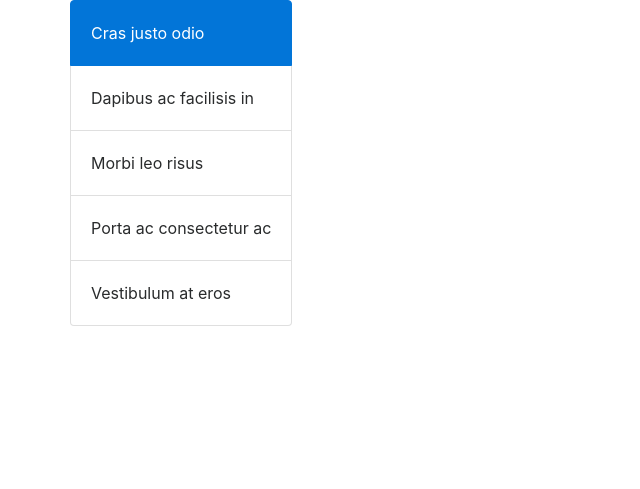
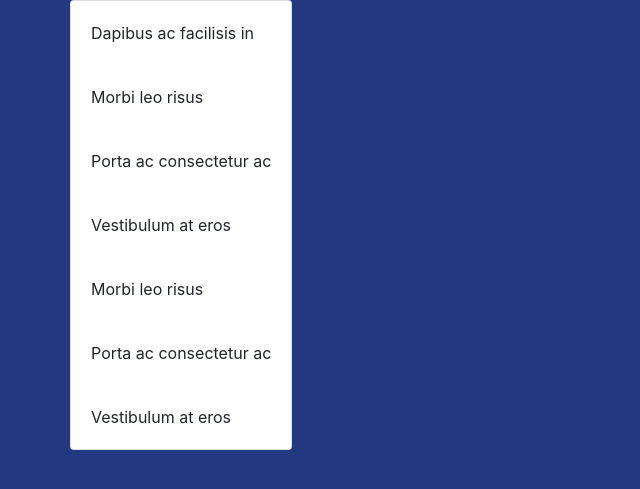
Before and after one commit to dragon-stark/Bravo-Project-2, a Node server app: page /employees in a window 1280 px wide. Shown: the top 489 px of the page, without its empty margins (0-640 px from the left). Run offline with Node 20, Linux system fonts and the light colour scheme; some libraries are stand-ins or nearby versions.

Commit message:
second page updates

```diff
--- a/config/config.json
+++ b/config/config.json
@@ -1,16 +1,14 @@
-
-
 {
   "development": {
-    "username": "joji",
-    "password": "trilogy1",
+    "username": "root",
+    "password": "password",
     "database": "employees_db",
     "host": "localhost",
     "dialect": "mysql"
   },
   "test": {
-    "username": "joji",
-    "password": "trilogy1",
+    "username": "root",
+    "password": "password",
     "database": "employees_db",
     "host": "localhost",
     "dialect": "mysql",
--- a/public/styles/styles.css
+++ b/public/styles/styles.css
@@ -1,6 +1,7 @@
 .list-group-item {
   line-height: 2.5;
 }
+
 .btn-secondary,
 .button {
   border: 5px solid #e0ef4d;
--- a/routes/htmlRoutes.js
+++ b/routes/htmlRoutes.js
@@ -17,7 +17,9 @@
 
   // Load example page and pass in an example by id
   app.get("/example/:id", function(req, res) {
-    db.Example.findOne({ where: { id: req.params.id } }).then(function(dbExample) {
+    db.Example.findOne({ where: { id: req.params.id } }).then(function(
+      dbExample
+    ) {
       res.render("example", {
         example: dbExample
       });
--- a/views/employees.handlebars
+++ b/views/employees.handlebars
@@ -1,11 +1,54 @@
+<!DOCTYPE html>
+<html lang="en">
+  <head>
+    <meta charset="utf-8" />
+    <meta
+      name="viewport"
+      content="width=device-width, initial-scale=1, shrink-to-fit=no" />
+    <!-- Bootstrap CSS -->
+    <link
+      rel="stylesheet"
+      href="https://stackpath.bootstrapcdn.com/bootstrap/4.4.1/css/bootstrap.min.css"
+      integrity="sha384-Vkoo8x4CGsO3+Hhxv8T/Q5PaXtkKtu6ug5TOeNV6gBiFeWPGFN9MuhOf23Q9Ifjh"
+      crossorigin="anonymous"/>
+
+<link rel="stylesheet" href="../public/styles/styles.css">
+
+<title >Employee Rating</title>
+<style>
+body {background-color: #223982;}
+h1 {
+  color: white;
+  text-shadow: 2px 2px 4px #000000;}
+button, input, btn-secondary{
+  box-shadow: 10px 10px 5px rgb(145, 143, 143);
+  border: 1px solid #E0EF4D;
+  border-radius: 7px;}
+</style></head>
+<body>
+
   <div class="container">
     <div class="row">
-        <ul style="padding:0%">
-            <li class="list-group-item active">Cras justo odio</li>
+      <ul class="list-group">
          <li class="list-group-item">Dapibus ac facilisis in</li>
           <li class="list-group-item">Morbi leo risus</li>
           <li class="list-group-item">Porta ac consectetur ac</li>
           <li class="list-group-item">Vestibulum at eros</li>
+  <li class="list-group-item">Morbi leo risus</li>
+  <li class="list-group-item">Porta ac consectetur ac</li>
+  <li class="list-group-item">Vestibulum at eros</li>
 </ul>
+        {{!-- <ul style="padding:0%">
+        </ul> --}}
     </div>
 </div>
+<script src="https://code.jquery.com/jquery-3.4.1.slim.min.js" integrity="sha384-J6qa4849blE2+poT4WnyKhv5vZF5SrPo0iEjwBvKU7imGFAV0wwj1yYfoRSJoZ+n"crossorigin="anonymous"></script>
+<script src="https://cdn.jsdelivr.net/npm/popper.js@1.16.0/dist/umd/popper.min.js"
+integrity="sha384-Q6E9RHvbIyZFJoft+2mJbHaEWldlvI9IOYy5n3zV9zzTtmI3UksdQRVvoxMfooAo"
+crossorigin="anonymous"></script>
+<script src="https://stackpath.bootstrapcdn.com/bootstrap/4.4.1/js/bootstrap.min.js"
+integrity="sha384-wfSDF2E50Y2D1uUdj0O3uMBJnjuUD4Ih7YwaYd1iqfktj0Uod8GCExl3Og8ifwB6" crossorigin="anonymous"></script>
+<script src="https://cdnjs.cloudflare.com/ajax/libs/gsap/3.1.1/gsap.min.js"></script>
+<script src="../js/index.js"></script>
+</body>
+</html>
```
Lines whose indentation alone changed are shown as unchanged.
